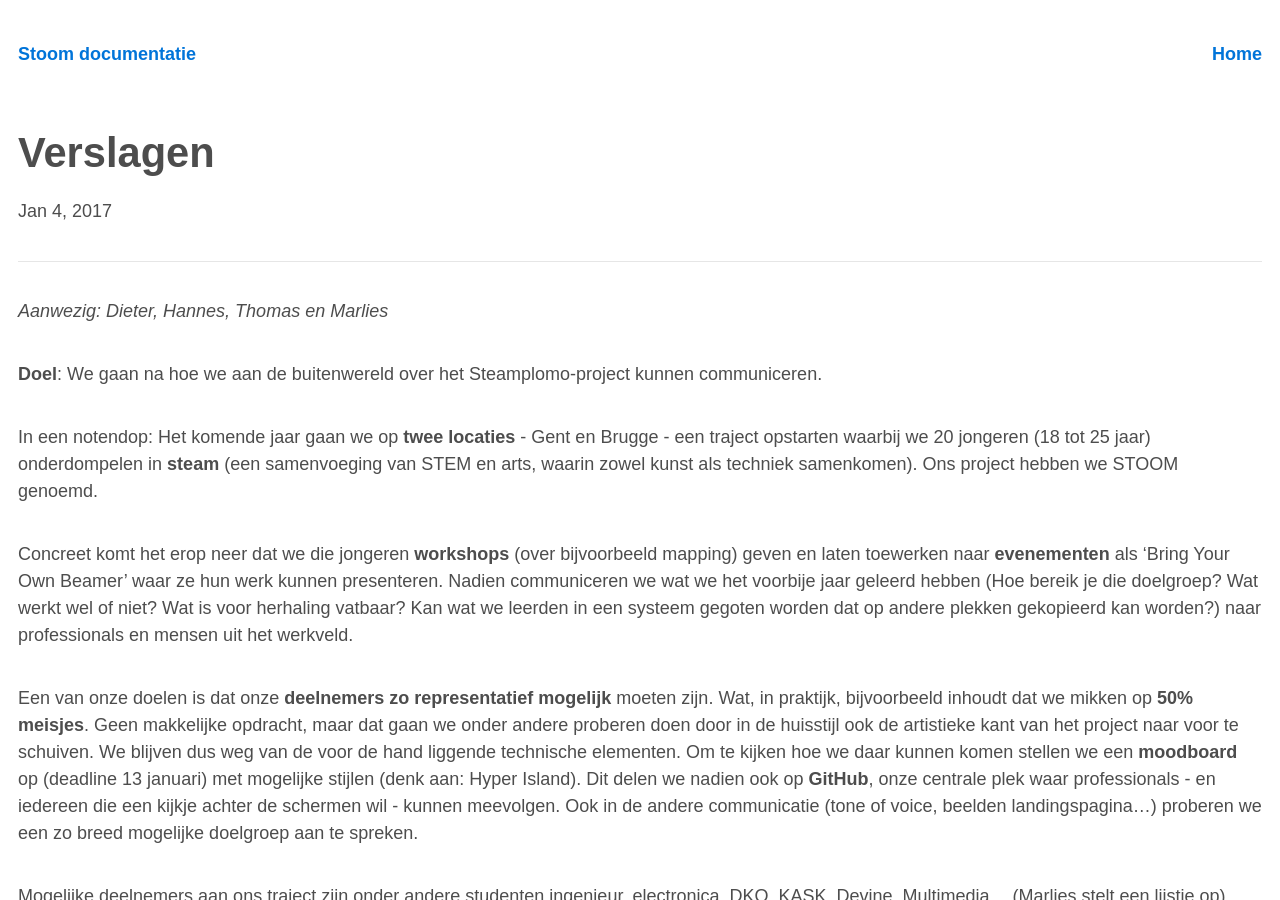
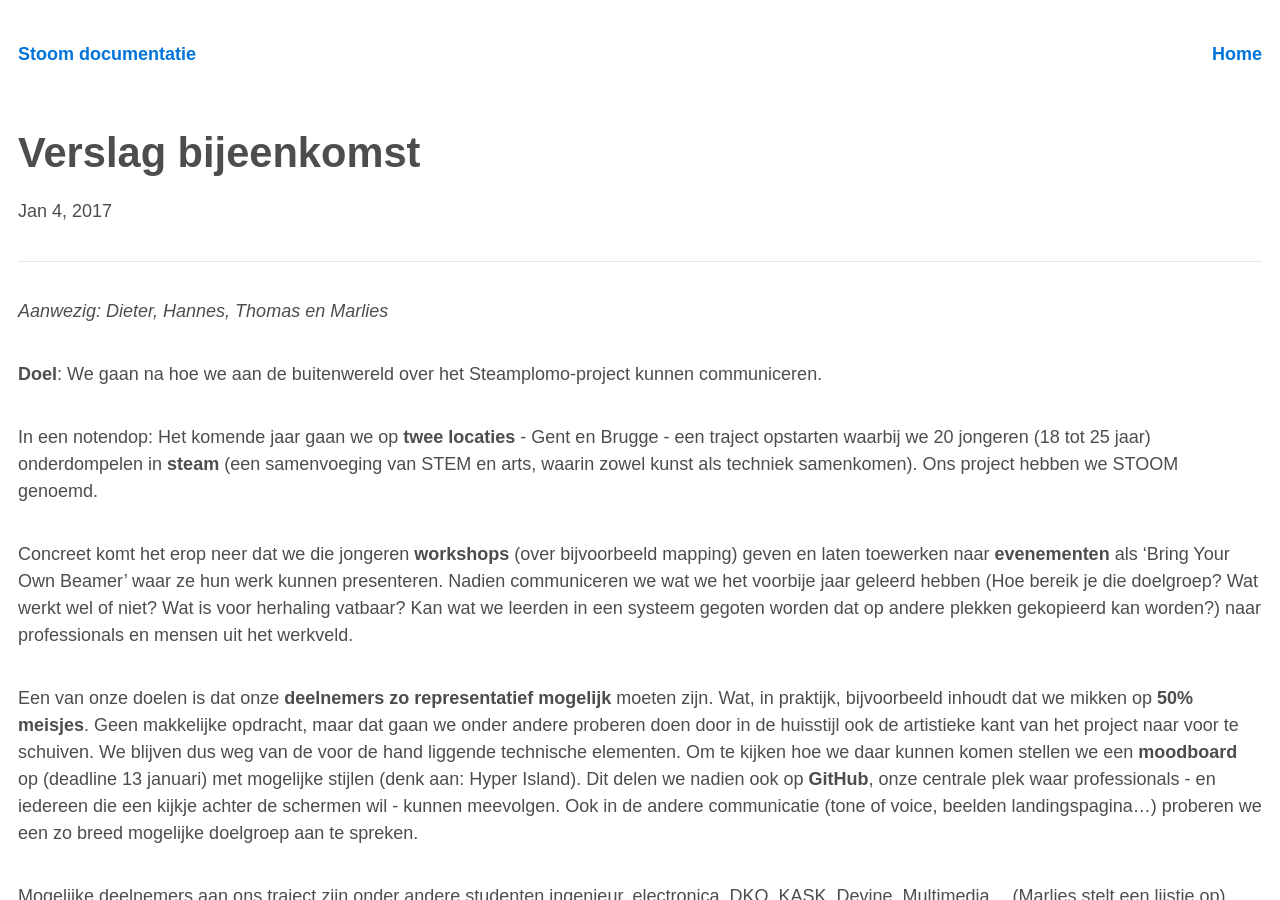
Before and after one commit to nerdlab-be/stoom-documentatie, a Jekyll site: the page built from _posts/2017-01-04-verslag-1.markdown, in a window 1280 px wide and 900 px high. Built offline with Jekyll 4.4.1, drawn with Linux system fonts in a browser that asks for light colours; nearby versions of some CDN libraries.

Commit message:
Updated Verslag 1

```diff
--- a/_posts/2017-01-04-verslag-1.markdown
+++ b/_posts/2017-01-04-verslag-1.markdown
@@ -1,5 +1,5 @@
 ---
-title: Verslagen
+title: Verslag bijeenkomst
 date: 2017-01-04 00:00:00 Z
 summary: Kickoff meeting
 layout: post
```
